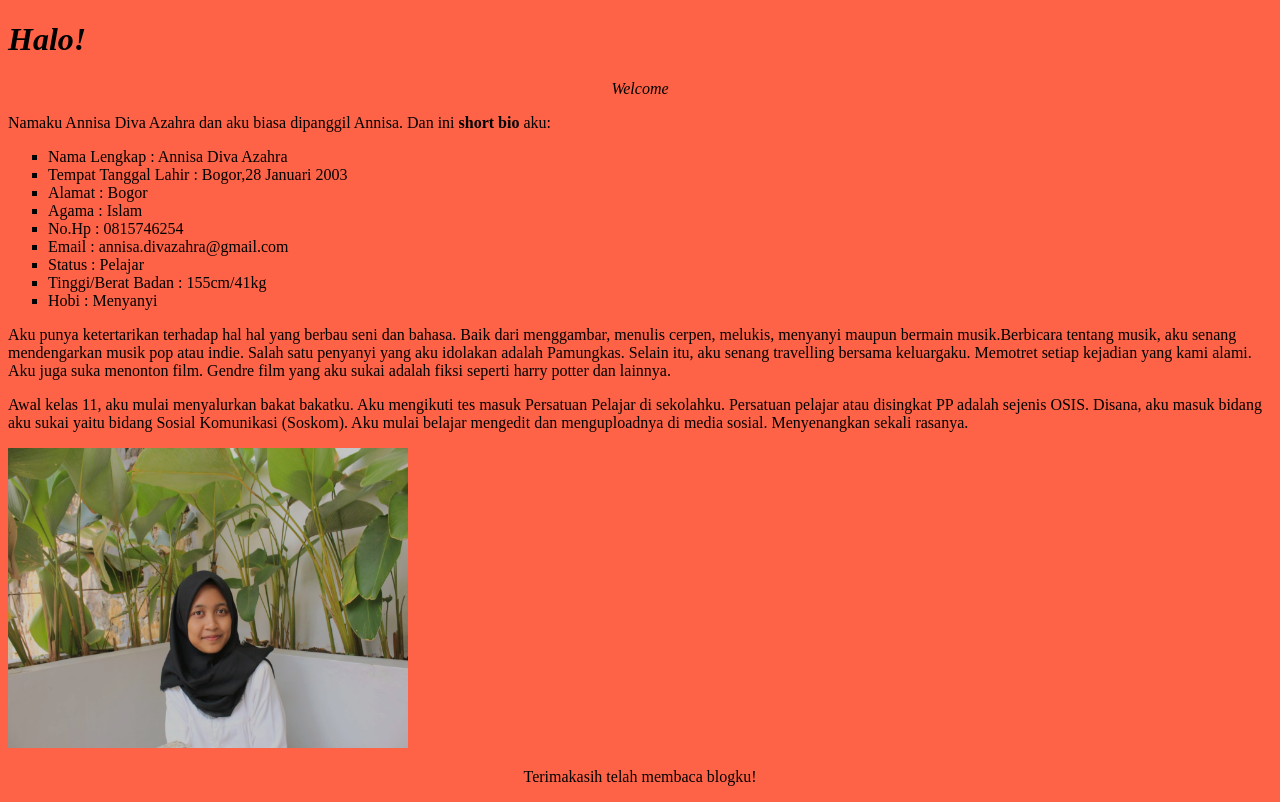
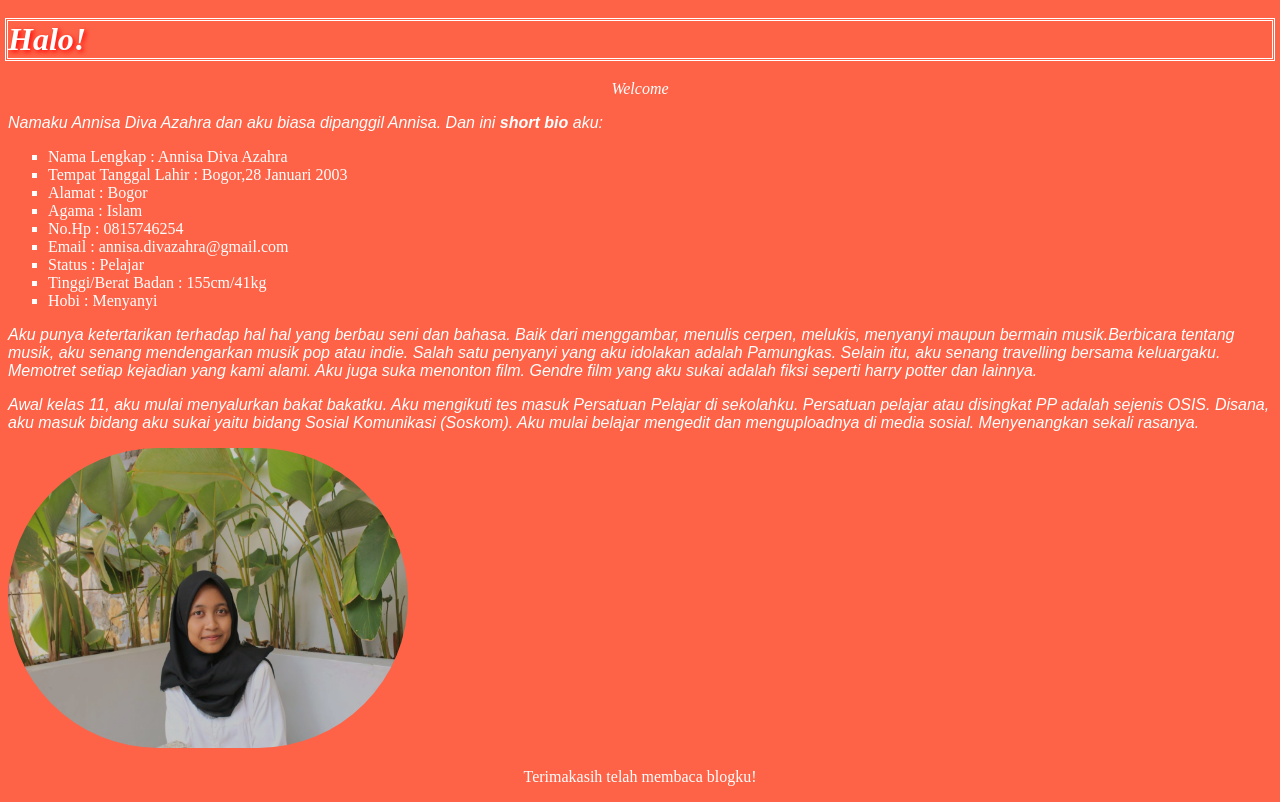
Before and after one commit to annisadivazahra/annisadivazahra.github.io, a plain HTML site: page index.html in a window 1280 px wide. Drawn offline with Linux system fonts and the light colour scheme.

Commit message:
Add files via upload

```diff
--- /dev/null
+++ b/index.css
@@ -0,0 +1,11 @@
+h1 {outline-style: double; outline-color: white}
+p{
+	font-family: Arial, Helvetica, sans-serif;font-style: oblique;
+}
+h1{
+	text-shadow: 2px 2px 5px red;
+}
+img{
+	border-radius: 150px
+}
+body {px;color: white}
--- a/index.html
+++ b/index.html
@@ -2,6 +2,7 @@
 <html>
 <head>
 	<title>about me</title>
+	<link rel="stylesheet" type="text/css" href="index.css">
 </head>
 <body>
 <body style="background-color:Tomato;"/h1>
```
